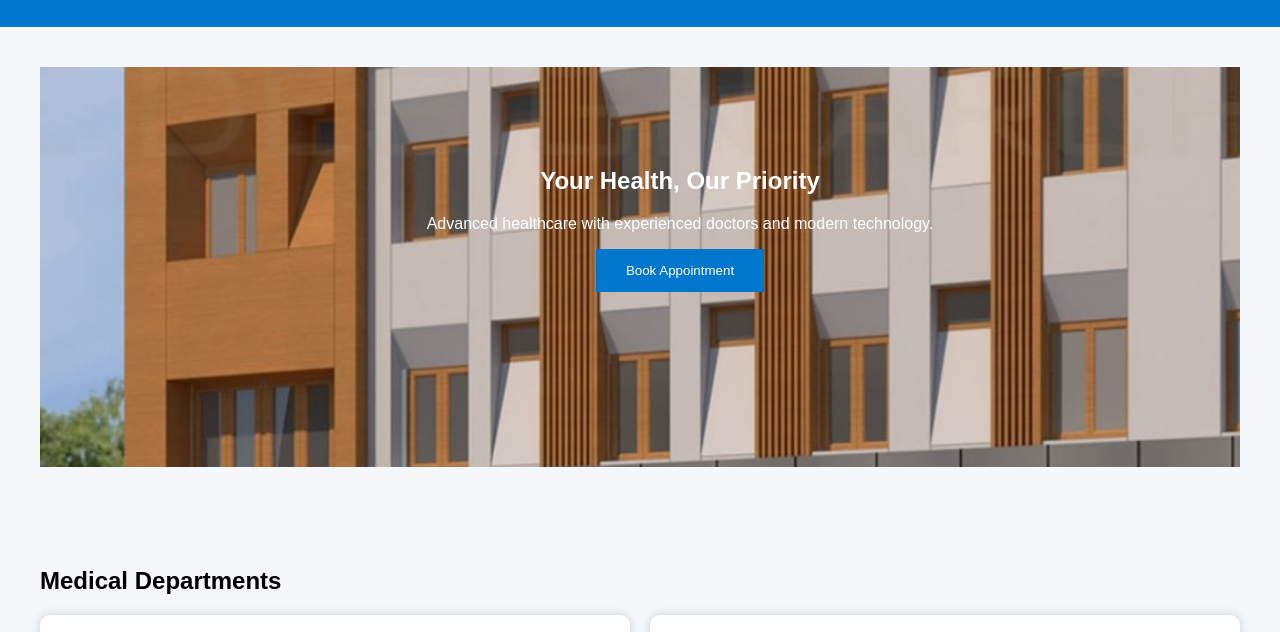
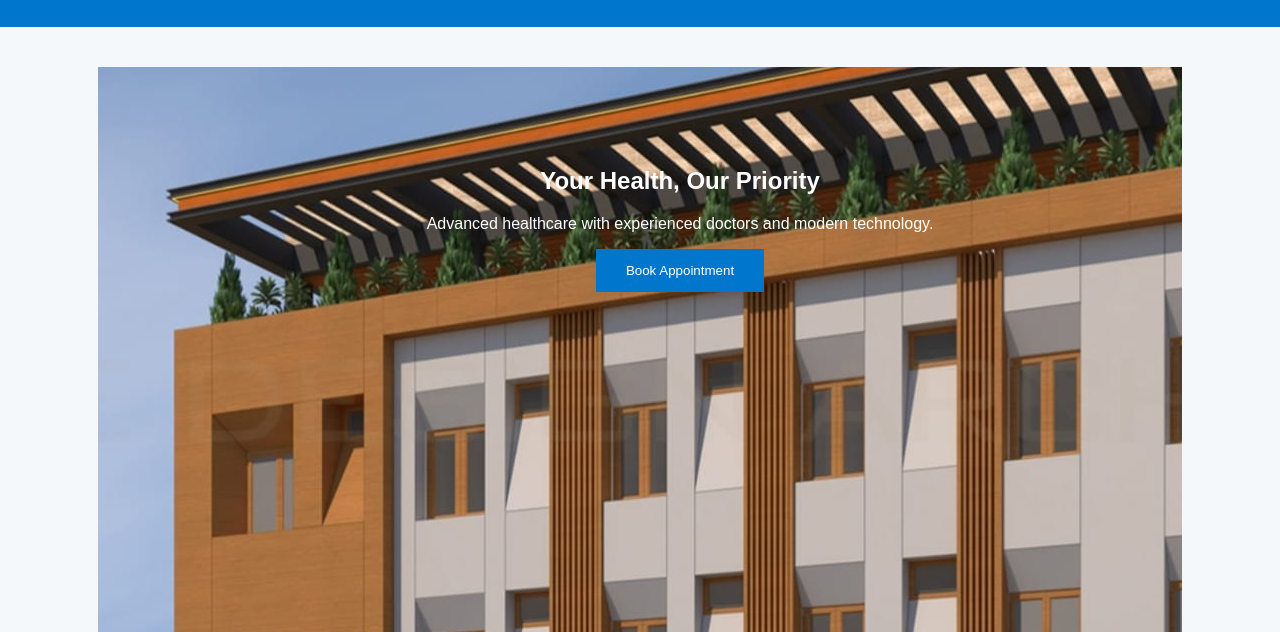
Before and after one commit to tarunbalasa/JJMotherChildHospital, a plain HTML site: page index.html in a window 1280 px wide. Shown: the part 93-725 px from the top of the page. Drawn offline with Linux system fonts and the light colour scheme.

Commit message:
Update style.css

```diff
--- a/style.css
+++ b/style.css
@@ -63,12 +63,7 @@ position:relative;
 text-align:center;
 
 }
-.hero img {
-    width: 100%;
-    height: 400px;        /* fixed height, adjust as needed */
-    object-fit: cover;    /* crops to fill without stretching */
-    display: block;
-}
+
 
 
 .hospital-image{
```
